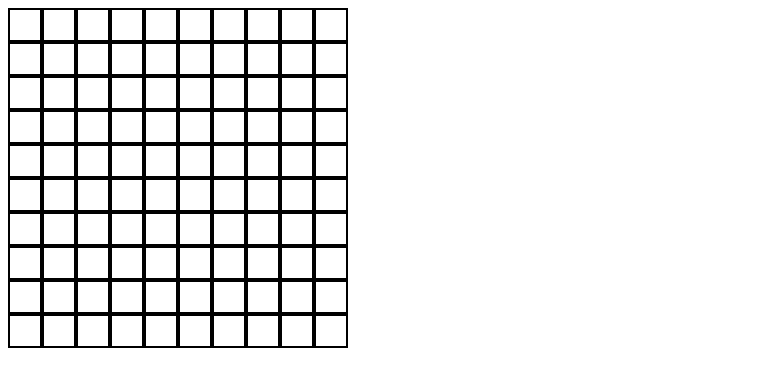
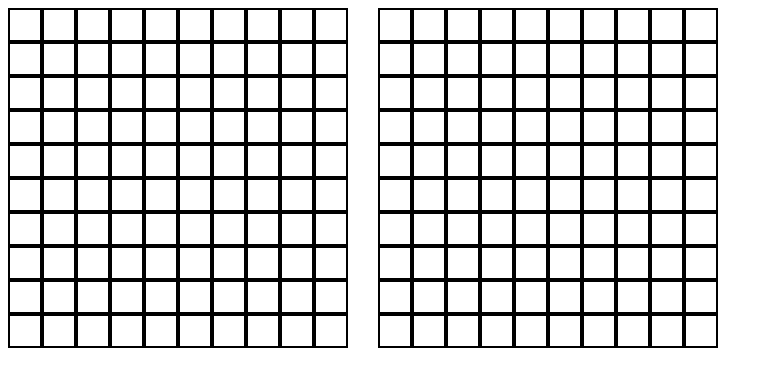
Before and after one commit to raylu15742cs/Battleship-Game, a website: page index.html in a window 1280 px wide. Shown: the whole page, without its empty margins (0-773 px from the left). Drawn offline with Linux system fonts and the light colour scheme.

Commit message:
add second gamebaord

```diff
--- a/script.js
+++ b/script.js
@@ -31,10 +31,12 @@ function isSunk() {
 }
 let ships = 0;
 
-function gameboard(height) {
+function gameboard(height, player) {
+  let game = document.createElement('div')
+  game.classList.add(player)
   for (let i = 0; i < height; i++) {
     bigbox = document.createElement('div');
-    gamecontainer.appendChild(bigbox);
+    game.appendChild(bigbox);
     for (let j = 0; j < height; j++) {
       let box = document.createElement('div');
       box.setAttribute("id", `${j}${i}`);
@@ -64,8 +66,10 @@ function gameboard(height) {
       bigbox.appendChild(box);
     }
   }
+  gamecontainer.appendChild(game)
 }
-gameboard(10)
+gameboard(10, 'first')
+gameboard(10, 'second')
 
 
 function ship(e){
--- a/style.css
+++ b/style.css
@@ -1,5 +1,9 @@
-#gameboard {
+.first,.second, #gameboard{
     display: flex;
+}
+
+.first {
+    margin-right: 30px;
 }
 .box,.ships {
     border: 2px solid black;
```
